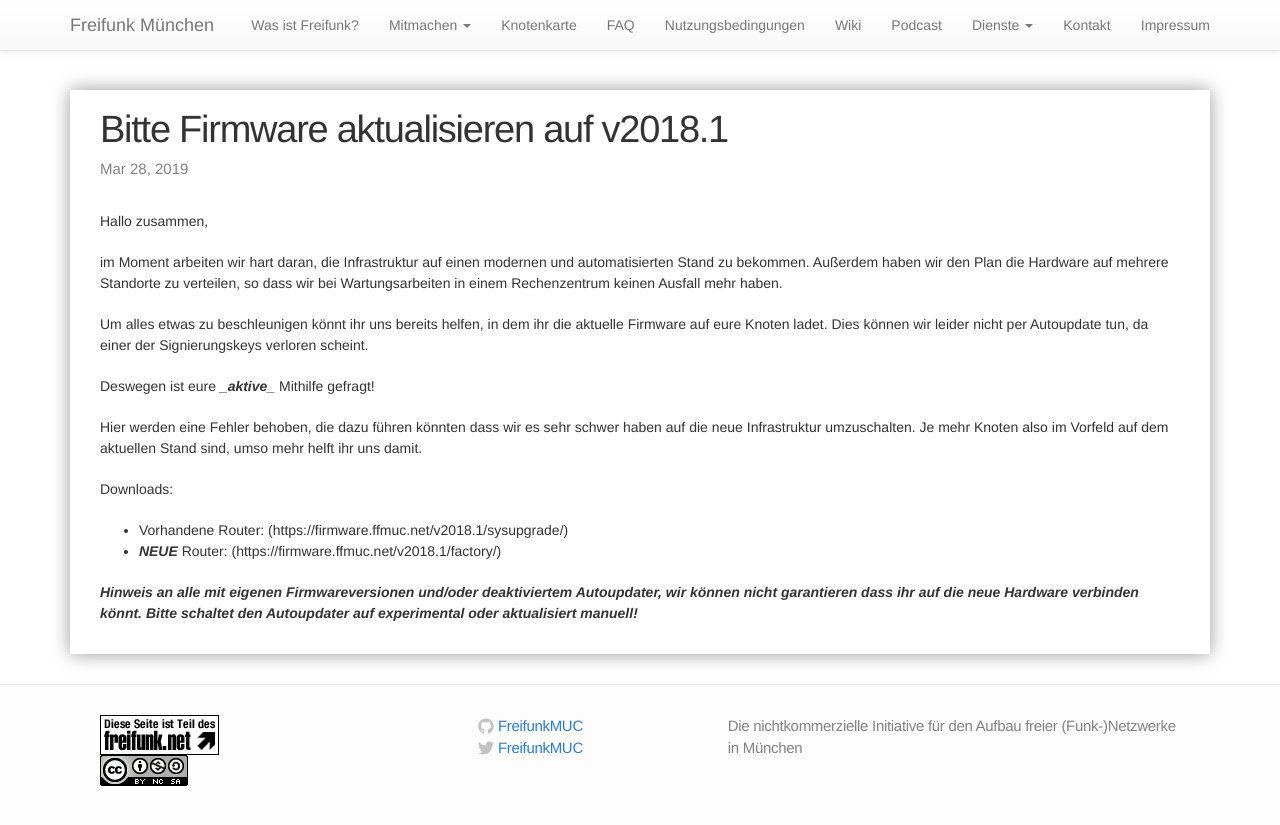
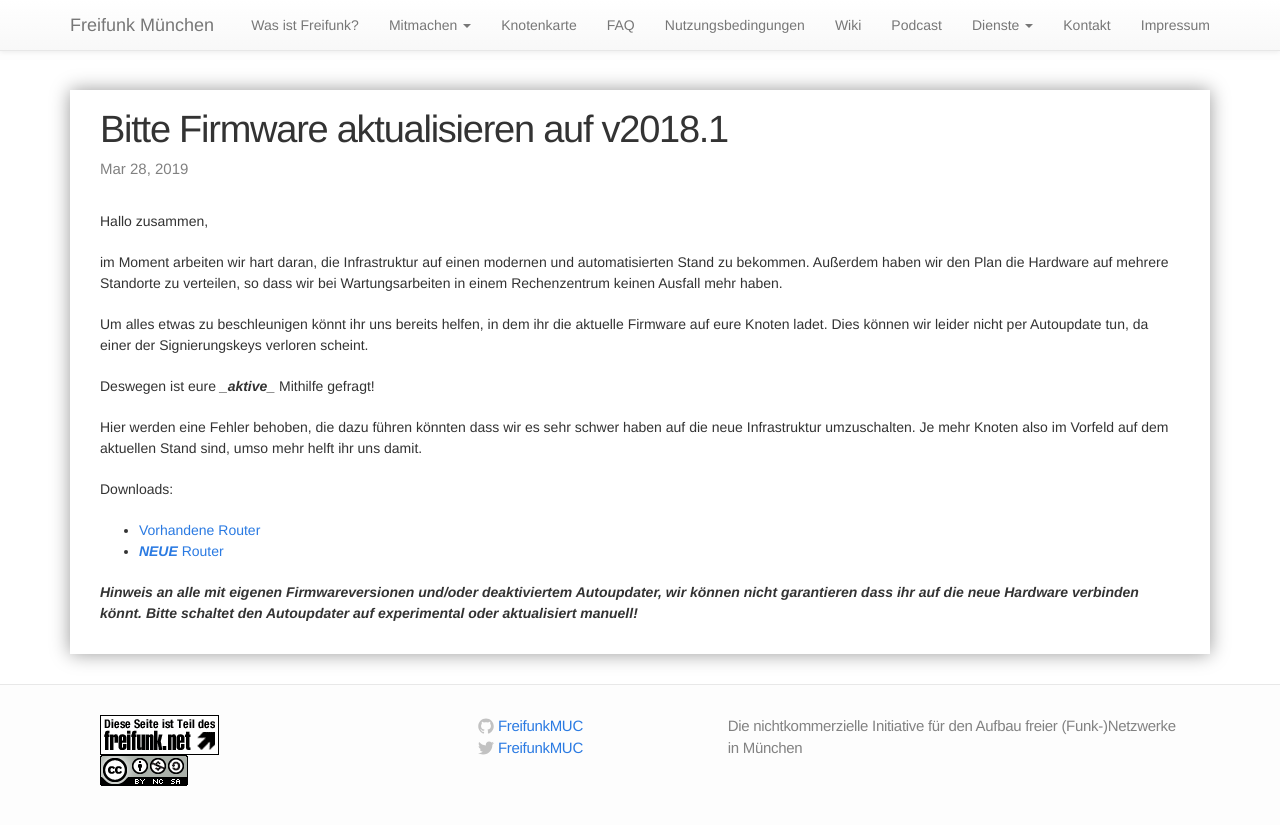
Before and after one commit to freifunkMUC/freifunkmuc.github.io, a Jekyll site: the page built from _posts/2019-03-28-firmware-update.markdown, in a window 1280 px wide. Shown: the top 825 px of the page. Built offline with Jekyll 4.4.1, drawn with Linux system fonts in a browser that asks for light colours.

Commit message:
fix links

```diff
--- a/_posts/2019-03-28-firmware-update.markdown
+++ b/_posts/2019-03-28-firmware-update.markdown
@@ -16,7 +16,7 @@ Hier werden eine Fehler behoben, die dazu führen könnten dass wir es sehr schw
 
 Downloads:
 
-* Vorhandene Router:  (https://firmware.ffmuc.net/v2018.1/sysupgrade/)
-* ***NEUE*** Router: (https://firmware.ffmuc.net/v2018.1/factory/)
+* [Vorhandene Router](https://firmware.ffmuc.net/v2018.1/sysupgrade/)
+* [***NEUE*** Router](https://firmware.ffmuc.net/v2018.1/factory/)
 
 ***Hinweis an alle mit eigenen Firmwareversionen und/oder deaktiviertem Autoupdater, wir können nicht garantieren dass ihr auf die neue Hardware verbinden könnt. Bitte schaltet den Autoupdater auf experimental oder aktualisiert manuell!***
```
